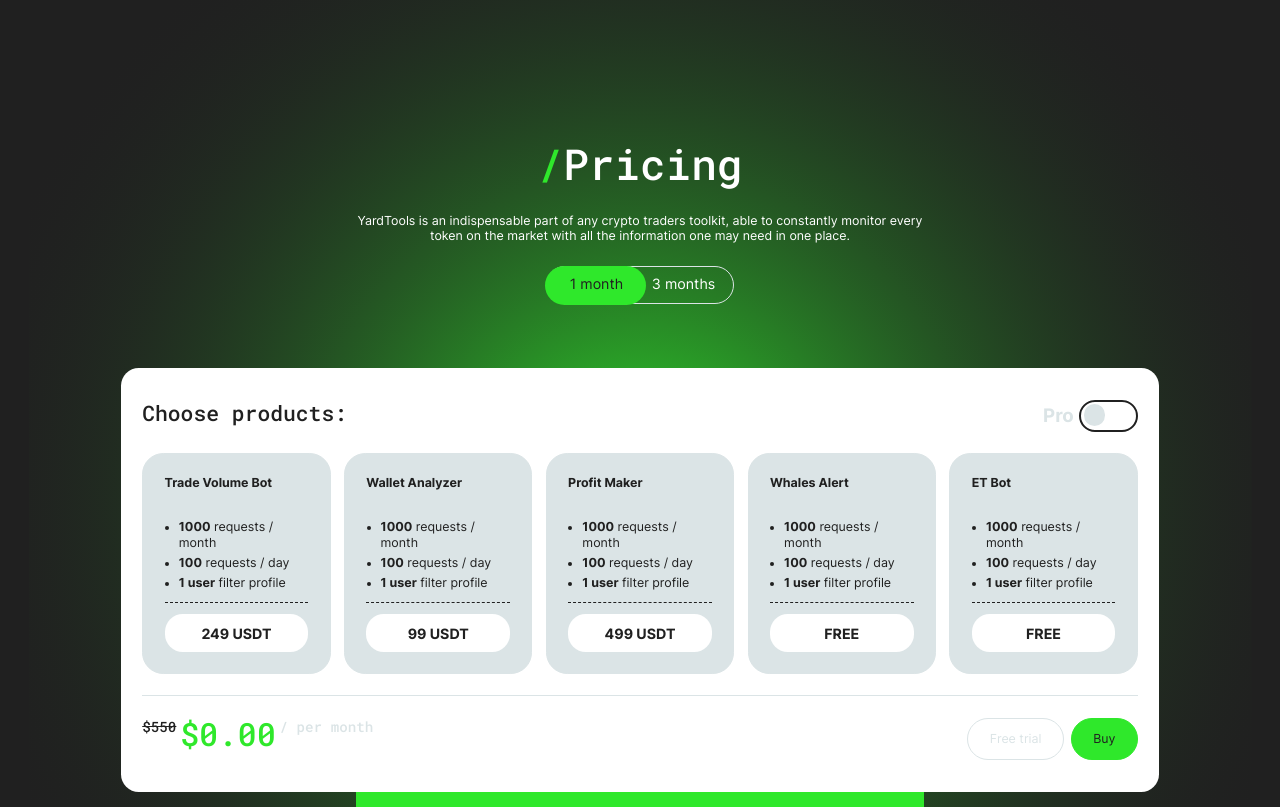
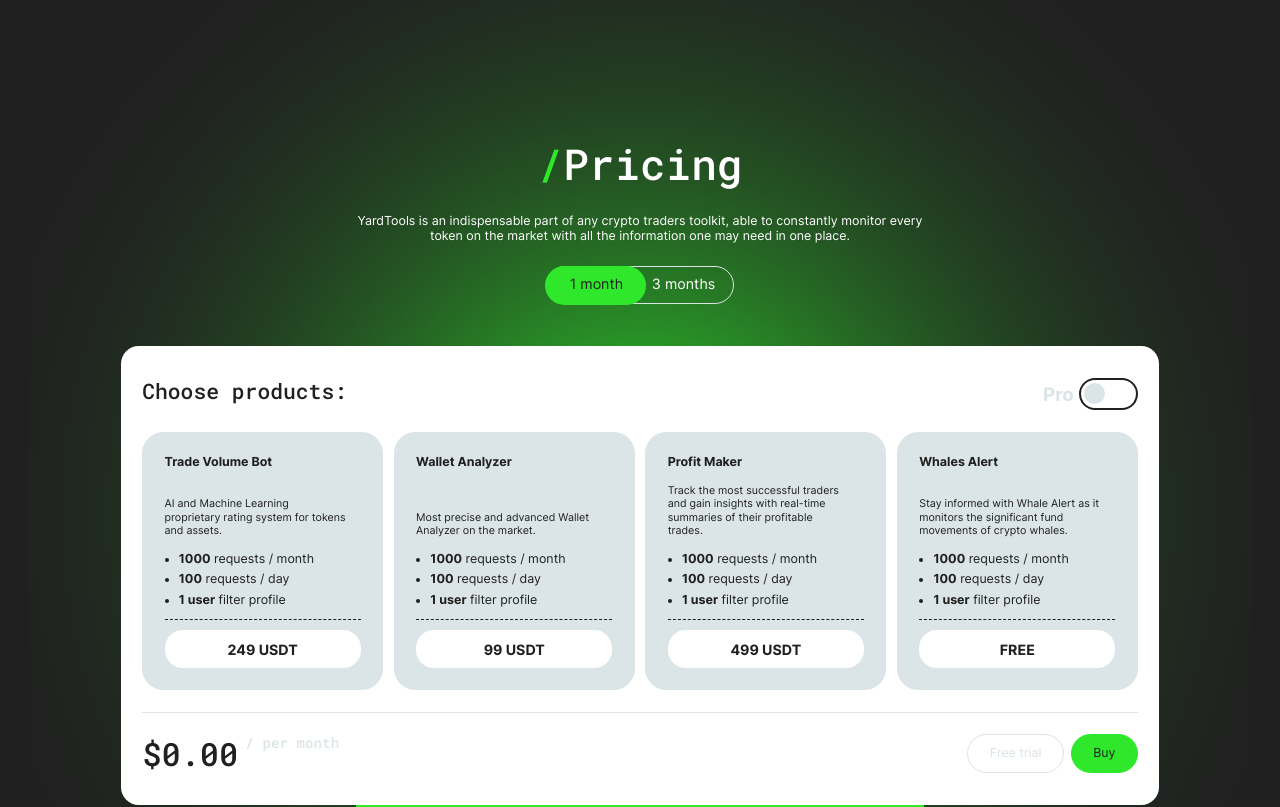
Before and after one commit to nigel-riss/trade-tracker-landing, a Next.js app: page / in a window 1280 px wide. Shown: the part 2140-2947 px from the top of the page. Built offline with nearby package versions, Linux system fonts and the light colour scheme.

Commit message:
feat: update calculator

```diff
--- a/src/components/Calculator.tsx
+++ b/src/components/Calculator.tsx
@@ -13,7 +13,7 @@
 
 
 interface CalculatorProps {
-  periodDiscount: number,
+  periodName: string,
   products: Product[];
 }
 
@@ -21,32 +21,67 @@
   [productId: string]: boolean;
 }
 
-const calcPrice = (
+const getProductPrice = (
+  product: Product,
+  periodName: string,
+  isProPlan: boolean,
+):number => {
+  if (!isProPlan || !product.price[periodName].pro) {
+    return product.price[periodName].regular;
+  }
+  return product.price[periodName].pro || 0;
+};
+
+const calcRawTotalPrice = (
   products: Product[],
   cartProducts: CartProducts,
-  periodDiscount: number,
+  periodName: string,
   isProPlan: boolean,
 ) => {
-  const rawPrice = products.reduce(
+  const totalPrice = products.reduce(
     (acc, product) => {
-      const price = (isProPlan && product.proPrice)
-        ? product.proPrice
-        : product.price;
+      const price = getProductPrice(
+        product,
+        'one',
+        isProPlan,
+      );
 
       return acc + (cartProducts[product.id] ? price : 0);
     },
     0,
   );
 
-  // const proDiscount = isProPlan ? 0.15 : 0;
+  return periodName === 'one' ? totalPrice : totalPrice * 3;
+};
 
-  return rawPrice * (1 - periodDiscount);
+const calcTotalPrice = (
+  products: Product[],
+  cartProducts: CartProducts,
+  periodName: string,
+  isProPlan: boolean,
+) => {
+  let paidProductsCount = 0;
+  const totalPrice = products.reduce(
+    (acc, product) => {
+      const price = getProductPrice(
+        product,
+        periodName,
+        isProPlan,
+      );
+      paidProductsCount += cartProducts[product.id] && price ? 1 : 0;
+      return acc + (cartProducts[product.id] ? price : 0);
+    },
+    0,
+  );
+
+  const priceMultiplier = paidProductsCount > 1 ? 0.9 : 1;
+  return totalPrice * priceMultiplier;
 };
 
 
 export default function Calculator(props: CalculatorProps) {
   const {
-    periodDiscount,
+    periodName,
     products,
   } = props;
 
@@ -79,6 +114,19 @@
     };
   }, []);
 
+  const rawTotalPrice = calcRawTotalPrice(
+    products,
+    cartProducts,
+    periodName,
+    isProPlan,
+  );
+  const totalPrice = calcTotalPrice(
+    products,
+    cartProducts,
+    periodName,
+    isProPlan,
+  );
+  const isOriginalPriceShown = rawTotalPrice !== totalPrice;
 
   return (
     <div
@@ -94,14 +142,14 @@
       </div>
 
       <div className={styles.products}>
-        {products.map((product: Product) => {
+        {products
+          .filter((product: Product) => !product.isComingSoon)
+          .map((product: Product) => {
             const {
               id,
               title,
-            subtitle,
+              calcDescription,
               features,
-            price,
-            proPrice,
             } = product;
 
             return (
@@ -110,9 +158,9 @@
                 isInCart={cartProducts[id]}
                 key={id}
                 title={title}
-              subtitle={subtitle}
+                subtitle={calcDescription}
                 features={features}
-              price={(isProPlan && proPrice) ? proPrice : price}
+                price={getProductPrice(product, periodName, isProPlan)}
                 onPriceClick={(productId: string) => {
                   setCartProducts((prevState) => ({
                     ...prevState,
@@ -131,16 +179,19 @@
         })}
       >
         <div className={styles.priceRow}>
-          <div className={styles.prices}>
-            <span className={styles.originalPrice}>$550</span>
+          <div
+            className={clsx({
+              [styles.prices]: true,
+              [styles.isOriginalPriceShown]: isOriginalPriceShown,
+            })}
+          >
+            <span className={styles.originalPrice}>
+              $
+              {rawTotalPrice.toFixed(2)}
+            </span>
             <span className={styles.currentPrice}>
               $
-              {calcPrice(
-                products,
-                cartProducts,
-                periodDiscount,
-                isProPlan,
-              ).toFixed(2)}
+              {totalPrice.toFixed(2)}
             </span>
             <span className={styles.perMonth}> / per month</span>
           </div>
--- a/src/components/PeriodToggle.tsx
+++ b/src/components/PeriodToggle.tsx
@@ -1,4 +1,4 @@
-import durations from '@/data/constants';
+import durations from '@/data/duration';
 import styles from '@/styles/PeriodToggle.module.scss';
 
 
--- a/src/components/PricingSection.tsx
+++ b/src/components/PricingSection.tsx
@@ -3,7 +3,7 @@
 import styles from '@/styles/PricingSection.module.scss';
 import { useState } from 'react';
 import { Product } from '@/data/products';
-import durations from '@/data/constants';
+import durations from '@/data/duration';
 import Title from './Title';
 import Subtitle from './Subtitle';
 import Calculator from './Calculator';
@@ -39,7 +39,7 @@
 
       <Calculator
         products={products}
-        periodDiscount={period === durations[1].name ? 0.1 : 0}
+        periodName={period}
       />
 
       <SpecialOffer />
--- a/src/data/products.ts
+++ b/src/data/products.ts
@@ -13,14 +13,19 @@
   id: string;
   title: string;
   description: string;
+  calcDescription: string;
   isComingSoon?: boolean;
   href: string;
   icon: {
     height: number;
     width: number;
   };
-  price: number;
-  proPrice?: number;
+  price: {
+    [index: string]: {
+      regular: number;
+      pro?: number;
+    },
+  }
   features: Feature[];
   slides: Slide[];
   messages?: string[];
@@ -32,12 +37,20 @@
     title: `Trade
       Volume Bot`,
     description: 'Leverage the power of AI and Machine Learning with our Trade Volume Bot, featuring a proprietary rating system for tokens and assets. Benefit from our unique classification of transaction participants and stay ahead with real-time data.',
+    calcDescription: 'AI and Machine Learning proprietary rating system for tokens and assets.',
     href: '#',
     icon: {
       height: 24,
       width: 24,
     },
-    price: 249,
+    price: {
+      one: {
+        regular: 249,
+      },
+      three: {
+        regular: 699,
+      },
+    },
     features: [
       {
         value: '1000',
@@ -106,13 +119,22 @@
     title: `Wallet
       Analyzer`,
     description: 'Introducing the most precise and advanced Wallet Analyzer on the market. Access a suite of essential and unique metrics designed to provide a comprehensive analysis of your wallet\'s performance.',
+    calcDescription: 'Most precise and advanced Wallet Analyzer on the market.',
     href: '#',
     icon: {
       height: 30,
       width: 30,
     },
-    price: 99,
-    proPrice: 249,
+    price: {
+      one: {
+        regular: 99,
+        pro: 249,
+      },
+      three: {
+        regular: 249,
+        pro: 699,
+      },
+    },
     features: [
       {
         value: '1000',
@@ -171,12 +193,20 @@
     title: `Profit
       Maker`,
     description: 'Track the most successful traders and gain insights with real-time summaries of their profitable trades. Profit Maker empowers you to mirror the strategies of top performers in the market.',
+    calcDescription: 'Track the most successful traders and gain insights with real-time summaries of their profitable trades.',
     href: '#',
     icon: {
       height: 24,
       width: 24,
     },
-    price: 499,
+    price: {
+      one: {
+        regular: 499,
+      },
+      three: {
+        regular: 1399,
+      },
+    },
     features: [
       {
         value: '1000',
@@ -224,12 +254,20 @@
     title: `Whales
       Alert`,
     description: 'Stay informed with Whale Alert as it monitors the significant fund movements of crypto whales, providing forecasts and tips on how to capitalize on these insights for informed trading decisions.',
+    calcDescription: 'Stay informed with Whale Alert as it monitors the significant fund movements of crypto whales.',
     href: '#',
     icon: {
       height: 24,
       width: 24,
     },
-    price: 0,
+    price: {
+      one: {
+        regular: 0,
+      },
+      three: {
+        regular: 0,
+      },
+    },
     features: [
       {
         value: '1000',
@@ -298,13 +336,21 @@
     title: `ET
       Bot`,
     description: 'COMING SOON',
+    calcDescription: 'COMING SOON',
     isComingSoon: true,
     href: '#',
     icon: {
       height: 24,
       width: 40,
     },
-    price: 0,
+    price: {
+      one: {
+        regular: 249,
+      },
+      three: {
+        regular: 699,
+      },
+    },
     features: [
       {
         value: '1000',
--- a/src/styles/Calculator.module.scss
+++ b/src/styles/Calculator.module.scss
@@ -46,6 +46,10 @@
 
   @include atDesktopS {
     // box model
+    display: grid;
+    // grid-auto-columns: minmax(0, 1fr);
+    grid-auto-columns: 1fr;
+    grid-auto-flow: column;
     flex-wrap: nowrap;
     justify-content: space-between;
     gap: 0.75rem;
@@ -111,6 +115,7 @@
   display: flex;
   align-items: flex-start;
   gap: 0.25rem;
+  height: 2rem;
 
   // typography
   font-family: var(--titleFont);
@@ -119,18 +124,41 @@
 .originalPrice {
   // typography
   color: rgb(var(--dark));
-  text-decoration: line-through;
+  font-size: 1.5rem;
+
+  // visual
+  transition: all 0.25s ease-out;
+
+  @include atDesktopS {
+    // typography
+    font-size: 2.25rem;
+  }
 }
 
 .currentPrice {
   // typography
   color: rgb(var(--green));
-  font-size: 1.5rem;
+  font-size: 0;
   line-height: 1;
 
-  @include atDesktopS {
+  // visual
+  transition: all 0.25s ease-out;
+}
+
+.isOriginalPriceShown {
+  .originalPrice {
     // typography
-    font-size: 2.25rem;
+    font-size: 1rem;
+    text-decoration: line-through;
+  }
+
+  .currentPrice {
+    font-size: 1.5rem;
+
+    @include atDesktopS {
+      // typography
+      font-size: 2.25rem;
+    }
   }
 }
 
--- a/src/styles/PricingSection.module.scss
+++ b/src/styles/PricingSection.module.scss
@@ -46,7 +46,7 @@
   flex-direction: column;
   align-items: center;
   gap: 1.5rem;
-  margin-bottom: 4.5rem;
+  margin-bottom: 3rem;
 
   // typography
   text-align: center;
@@ -55,7 +55,7 @@
     // box model
     width: 20rem;
     margin: 0 auto;
-    margin-bottom: 4.5rem;
+    margin-bottom: 3rem;
   }
 
   @include atDesktopS {
```
Also changed, not shown: src/data/duration.ts (renamed from src/data/constants.ts). Lines whose indentation alone changed are shown as unchanged.
